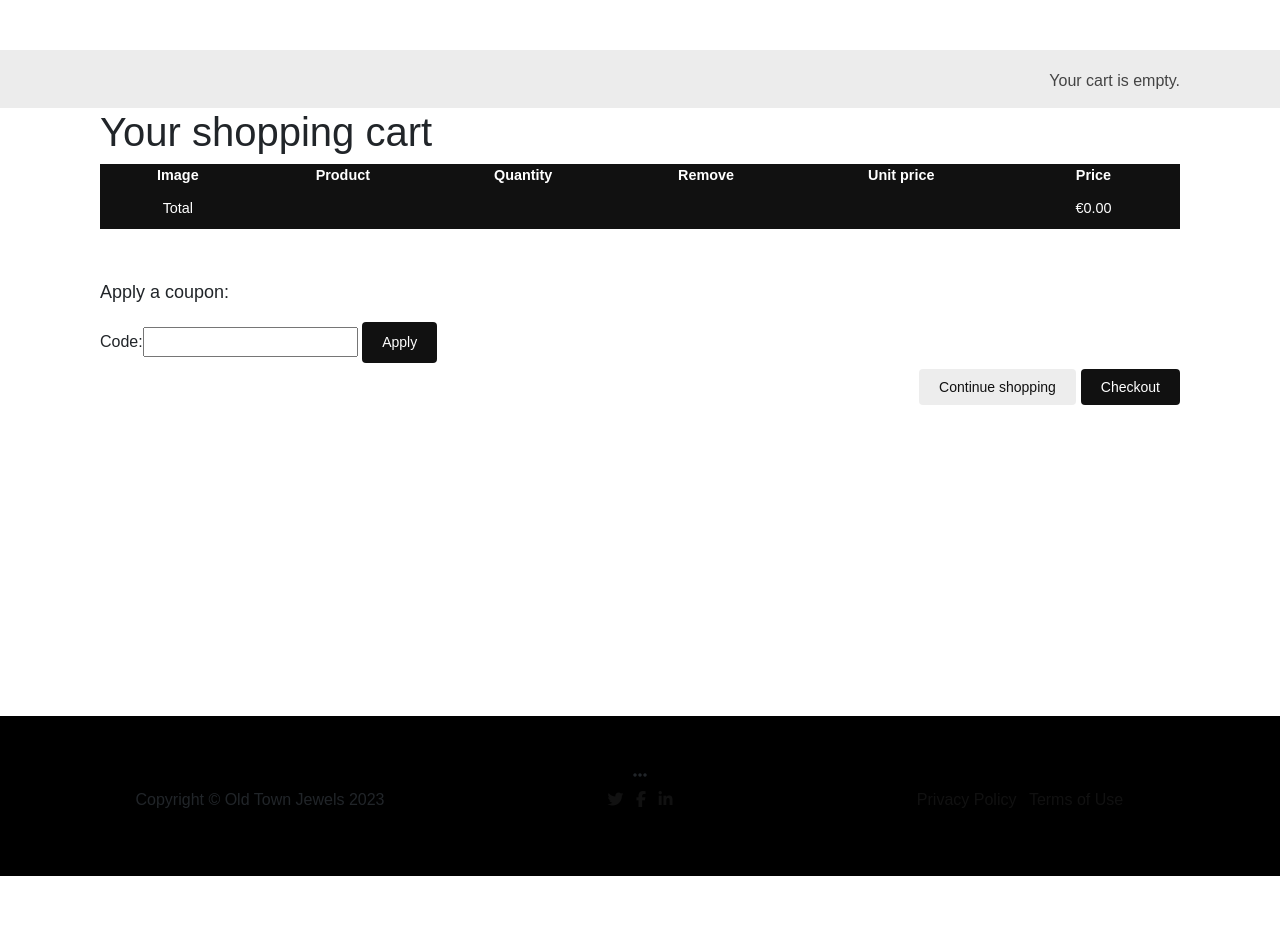
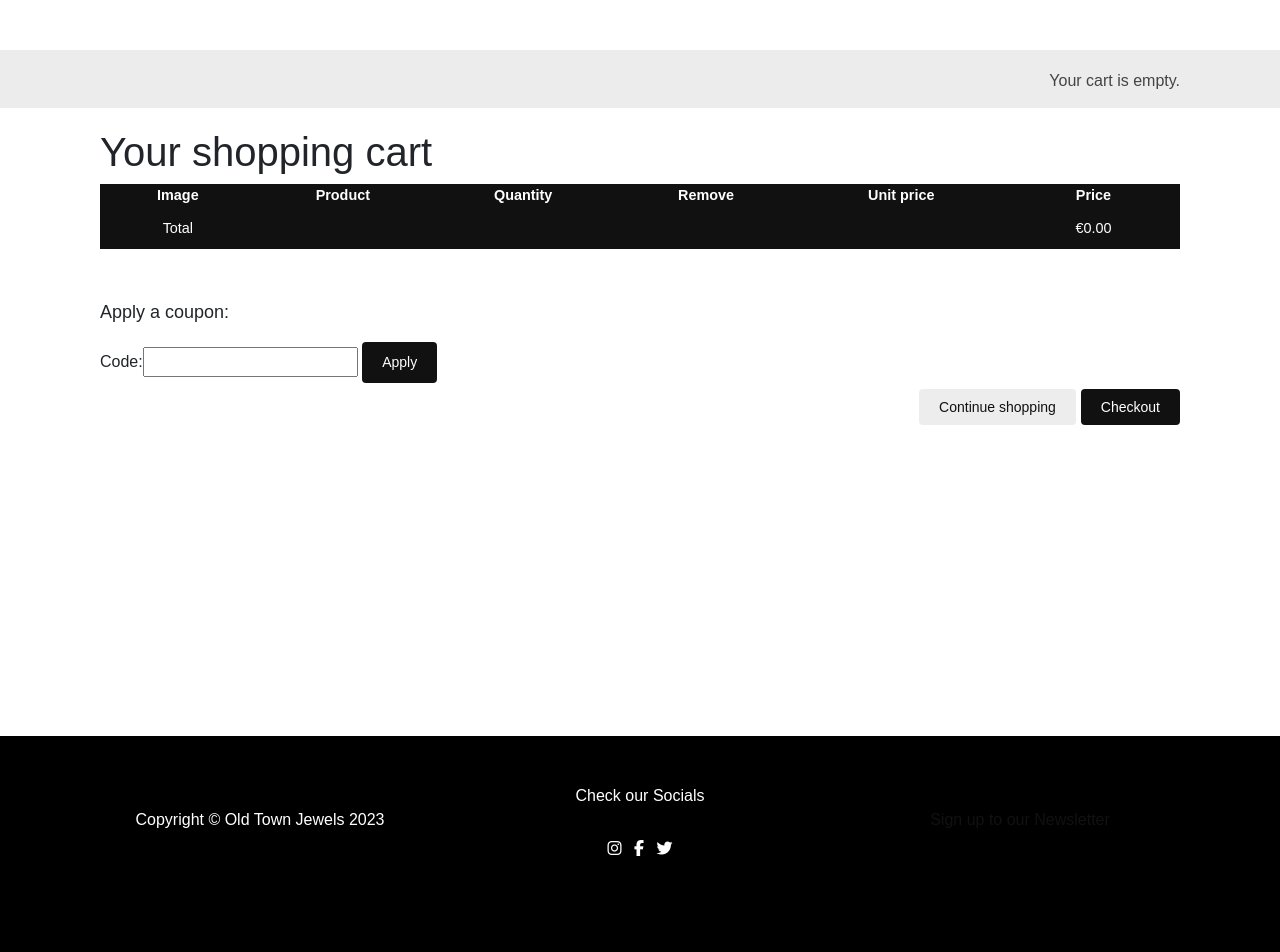
Before and after one commit to marosan28/old-town-jewels, a Django app: page /cart/ in a window 1280 px wide. Shown: the part 56-1008 px from the top of the page. Before the commit the page ends 932 px from the top, so only its background shows below. Run offline with Django 3.2, Linux system fonts and the light colour scheme; a user stored in the database is signed in; parts of the project's set-up code (start-up, migrations or seed data) failed here and were passed over; some libraries are stand-ins or nearby versions; some web fonts are replaced.

Commit message:
add links to socials in footer

```diff
--- a/shop/templates/shop/base.html
+++ b/shop/templates/shop/base.html
@@ -83,7 +83,7 @@
   <!-- Footer-->
   <footer class="py-5 bg-dark">
     <div class="container">
-      <div class="text-center"><i class="fas fa-ellipsis-h"></i></div>
+      <div class="text-center text-white">Check our Socials</div>
 
       <div class="row text-center">
         <div class="col-md-4 box">
@@ -93,18 +93,18 @@
         <div class="col-md-4 box">
           <ul class="list-inline social-buttons">
             <li class="list-inline-item">
-              <a href="#">
-              <i class="fab fa-twitter"></i>
+              <a href="https://www.instagram.com/ot__jewels/">
+              <i class="fab fa-instagram"></i>
             </a>
             </li>
             <li class="list-inline-item">
-              <a href="#">
+              <a href="https://www.facebook.com/profile.php?id=100089850577128">
               <i class="fab fa-facebook-f"></i>
             </a>
             </li>
             <li class="list-inline-item">
-              <a href="#">
-              <i class="fab fa-linkedin-in"></i>
+              <a href="https://twitter.com/old_townjewels">
+              <i class="fab fa-twitter"></i>
             </a>
             </li>
           </ul>
@@ -112,10 +112,7 @@
         <div class="col-md-4 box">
           <ul class="list-inline quick-links">
             <li class="list-inline-item">
-              <a href="#">Privacy Policy</a>
-            </li>
-            <li class="list-inline-item">
-              <a href="#">Terms of Use</a>
+              <a href="{% url 'shop:newsletter' %}">Sign up to our Newsletter</a>
             </li>
           </ul>
         </div>
--- a/static/css/stylesheet.css
+++ b/static/css/stylesheet.css
@@ -181,6 +181,7 @@ form p input {
     color: #444;
     padding: 15px 100px;
     overflow: auto;
+    margin: 20px 0;
 }
 
 #header .logo {
@@ -324,13 +325,34 @@ button.btn  {
 .bg-dark {
     background-color: black!important;
 }
-
+/*------------Footer----------------*/
 footer.bg-dark {
     position: relative;
     bottom: 0;
     width: 100%;
     margin-top: 200px
   }
+
+
+  a:hover {
+    color: pink;
+    text-decoration: none;
+  }
+
+  ::selection {
+    background: pink;
+    text-shadow: none;
+  }
+
+  .copyright {
+    color: white;
+  }
+
+  .fab {
+    color: white;
+    padding: 2rem 0;
+  }
+
 .second-img {
     padding: 0 100px;
 }
```
Also changed, not shown: db.sqlite3.
